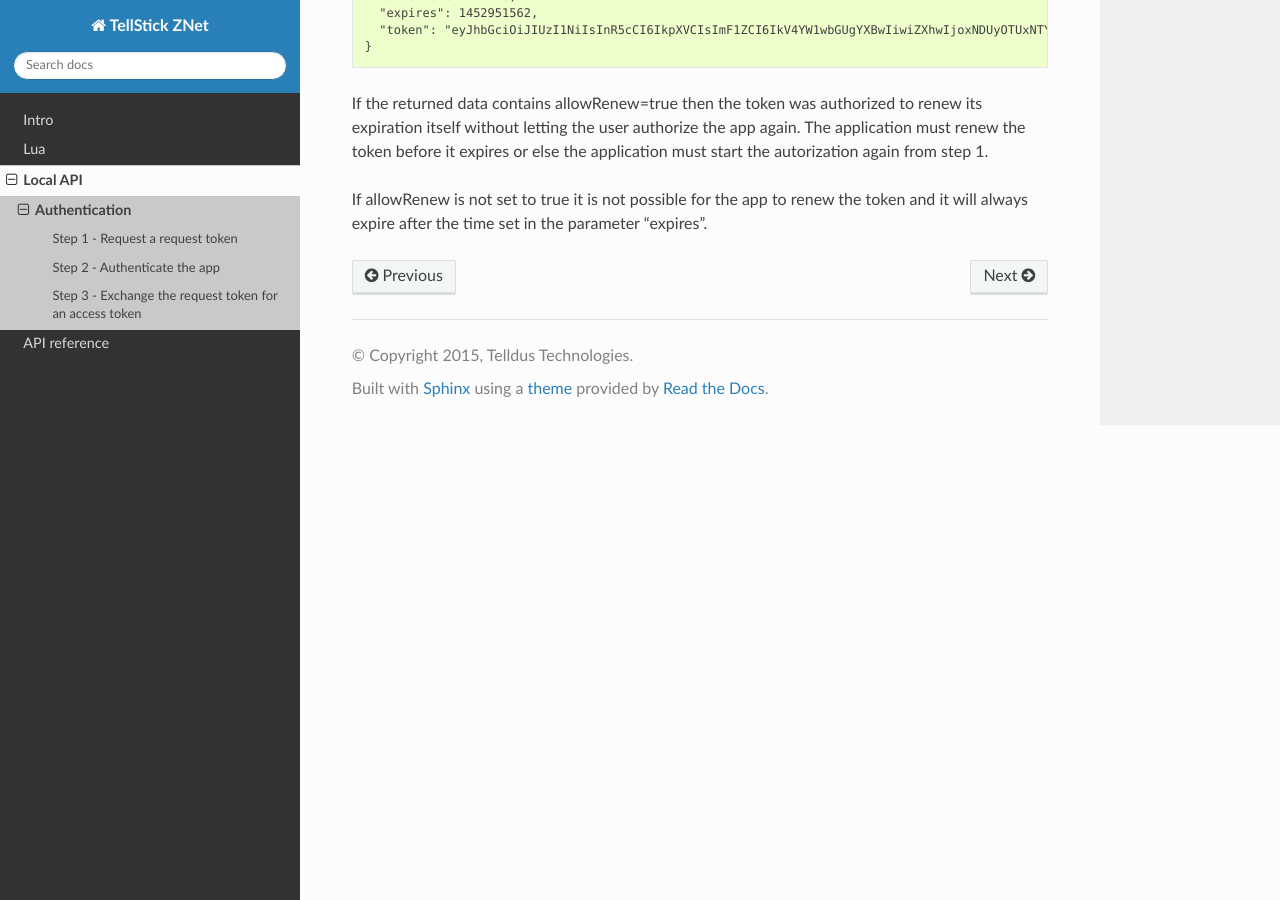
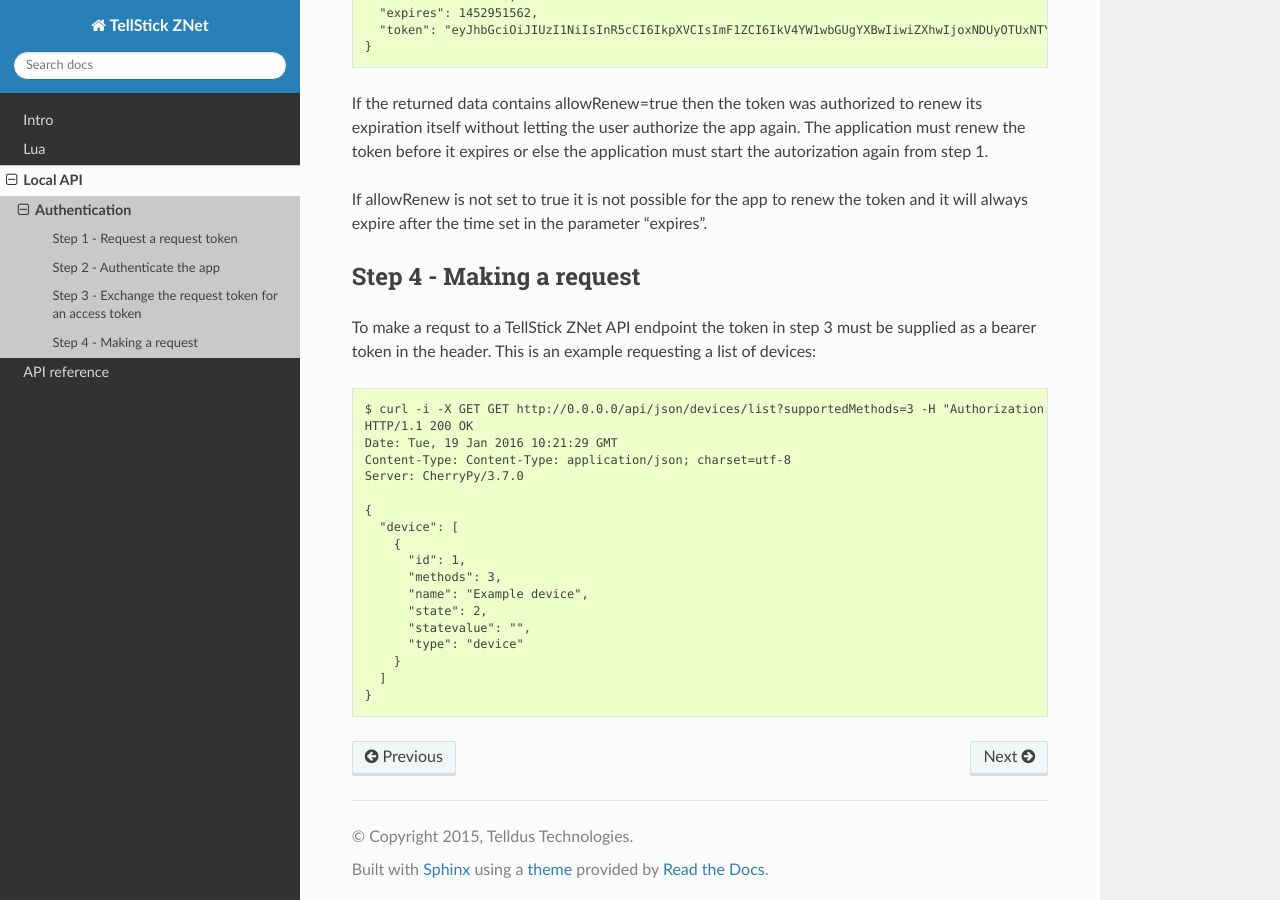
Before and after one commit to telldus/tellstick-server, a Sphinx documentation site: the page built from docs/api/authentication.rst, in a window 1280 px wide and 900 px high, scrolled down 1034 px. Built offline with Sphinx 7.4.7 and the Read the Docs theme 2.0.0, drawn with Linux system fonts in a browser that asks for light colours; the version number could not be read and is left out.

Commit message:
Add example for performing a request to the local api

```diff
--- a/docs/api/authentication.rst
+++ b/docs/api/authentication.rst
@@ -62,3 +62,31 @@ must start the autorization again from step 1.
 
 If allowRenew is not set to true it is not possible for the app to renew the
 token and it will always expire after the time set in the parameter "expires".
+
+Step 4 - Making a request
+#########################
+
+To make a requst to a TellStick ZNet API endpoint the token in step 3 must be
+supplied as a bearer token in the header. This is an example requesting a list
+of devices:
+
+.. code::
+
+   $ curl -i -X GET GET http://0.0.0.0/api/json/devices/list?supportedMethods=3 -H "Authorization: Bearer eyJhbGciOiJIUzI1NiIsInR5cCI6IkpXVCIsImF1ZCI6IkV4YW1wbGUgYXBwIiwiZXhwIjoxNDUyOTUxNTYyfQ.eyJyZW5ldyI6dHJ1ZSwidHRsIjo4NjQwMH0.HeqoFM6-K5IuQa08Zr9HM9V2TKGRI9VxXlgdsutP7sg"
+   HTTP/1.1 200 OK
+   Date: Tue, 19 Jan 2016 10:21:29 GMT
+   Content-Type: Content-Type: application/json; charset=utf-8
+   Server: CherryPy/3.7.0
+
+   {
+     "device": [
+       {
+         "id": 1,
+         "methods": 3,
+         "name": "Example device",
+         "state": 2,
+         "statevalue": "",
+         "type": "device"
+       }
+     ]
+   }
```
